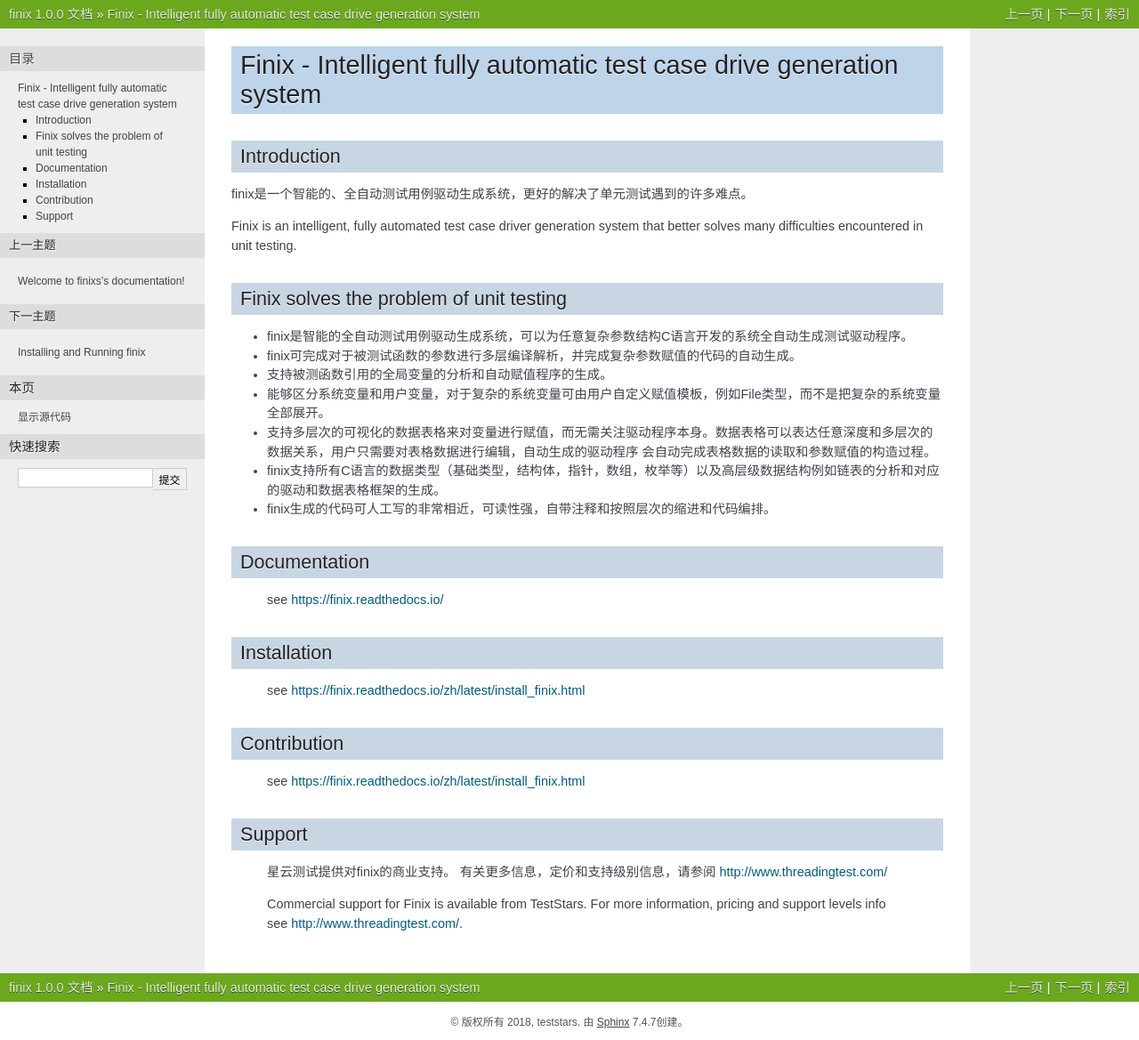
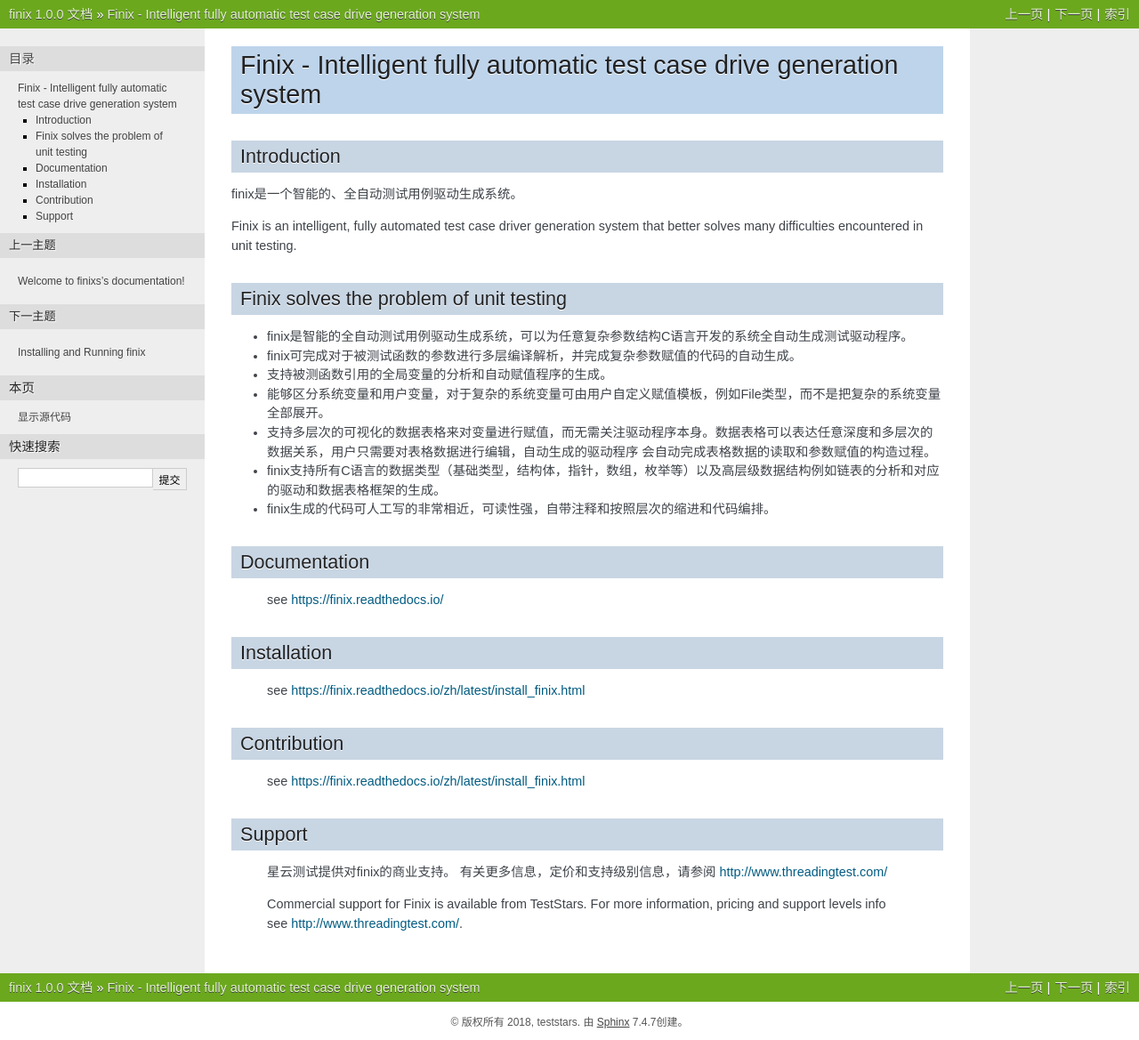
Before and after one commit to TeststarsTeam/finix, a Sphinx documentation site: the page built from source/about.rst, in a window 1280 px wide. Shown: the whole page at 89% size. Built offline with Sphinx 7.4.7, drawn with Linux system fonts in a browser that asks for light colours.

Commit message:
about.rst

```diff
--- a/source/about.rst
+++ b/source/about.rst
@@ -4,7 +4,7 @@ Finix - Intelligent fully automatic test case drive generation system
 Introduction
 -------------
 
-finix是一个智能的、全自动测试用例驱动生成系统，更好的解决了单元测试遇到的许多难点。
+finix是一个智能的、全自动测试用例驱动生成系统。
 
 Finix is an intelligent, fully automated test case driver generation system that better solves many difficulties encountered in unit testing.
 
```
Also changed, not shown: 1 other file.
